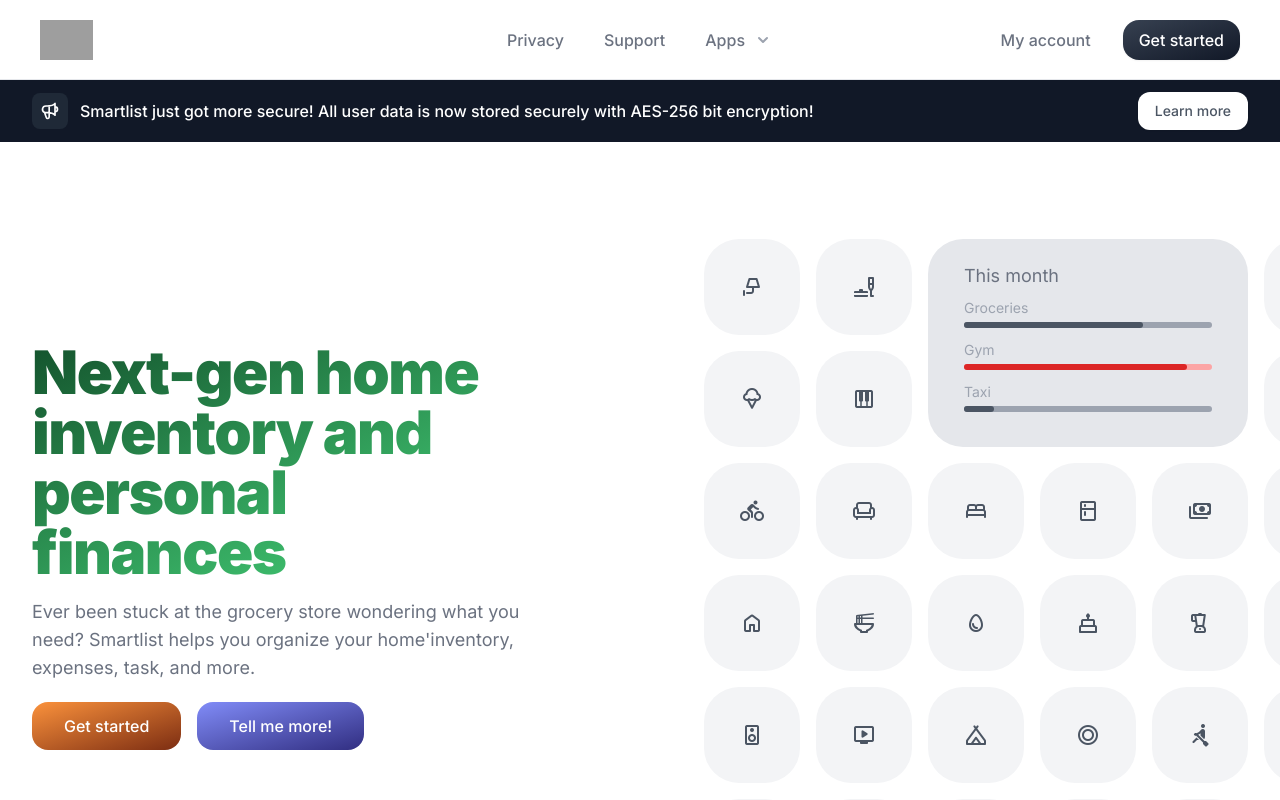
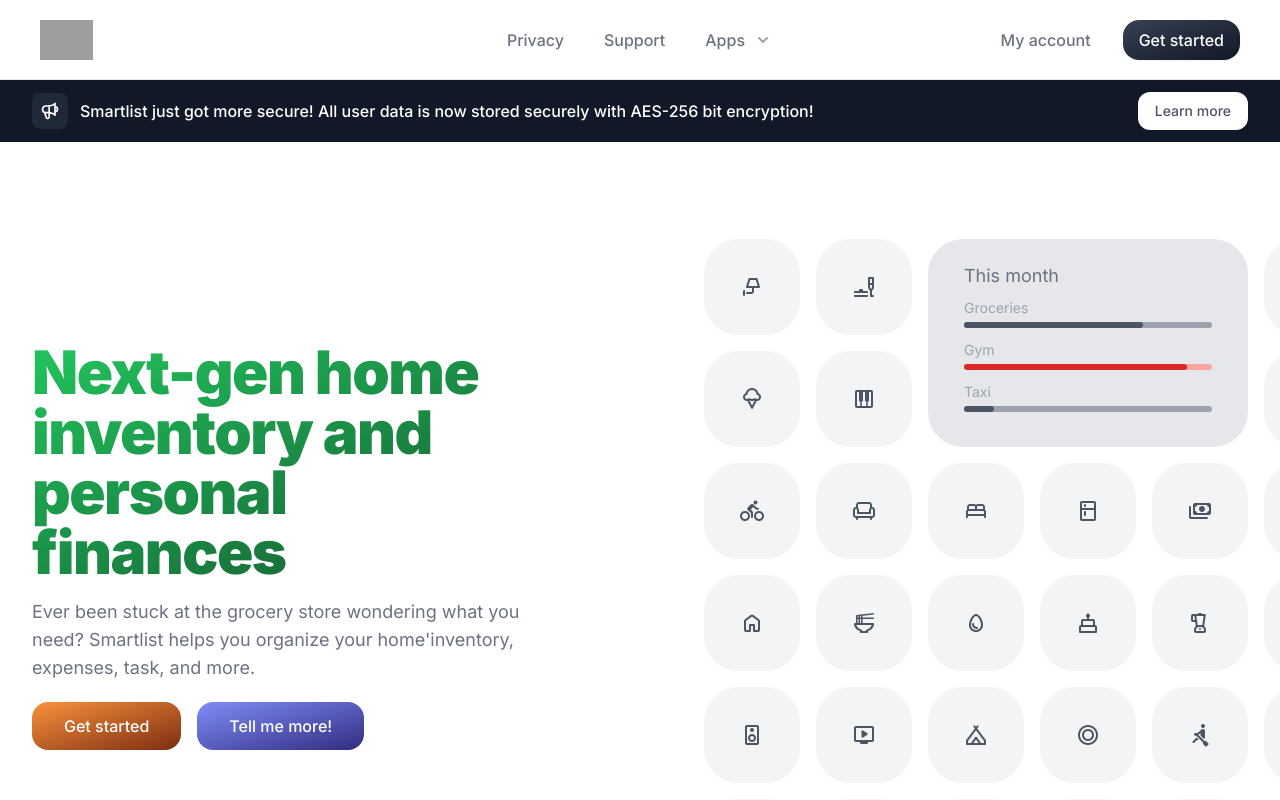
Before and after one commit to Dysperse/Homepage, a Next.js app: page / in a window 1280 px wide. Shown: the top 800 px of the page. Built offline with nearby package versions, Linux system fonts and the light colour scheme; grey boxes are pictures that could not be loaded.

Commit message:
update pages/index.tsx

```diff
--- a/pages/index.tsx
+++ b/pages/index.tsx
@@ -138,7 +138,7 @@
       <div className="pb-80 sm:pb-40 lg:pb-48">
         <div className="relative max-w-7xl mx-auto px-6 lg:px-8 sm:static">
           <div className="sm:max-w-lg">
-            <h1 className="mt-[100px] md:mt-[200px] font text-transparent text-6xl bg-clip-text bg-gradient-to-tl from-green-400 to-green-900 font-[900] tracking-tight sm:tracking-tight sm:text-6xl">
+            <h1 className="mt-[100px] md:mt-[200px] font text-transparent text-6xl bg-clip-text bg-gradient-to-br from-green-500 to-green-900 font-[900] tracking-tight sm:tracking-tight sm:text-6xl">
               Next-gen home inventory and personal finances
             </h1>
             <p className="mt-4 text-lg text-gray-500">
```
